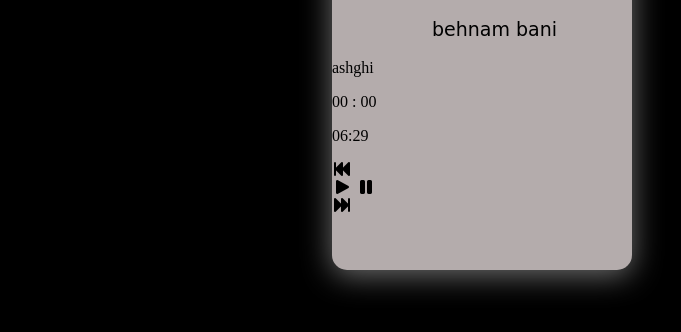
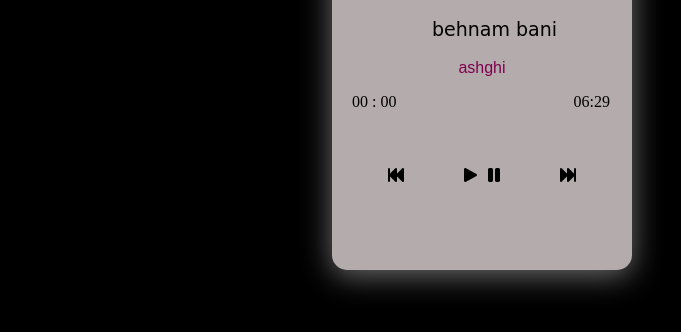
Before and after one commit to alimozafari-3/project-musicPlayer, a plain HTML site: page index.html in a window 1280 px wide. Shown: the part 330-662 px from the top of the page, without its empty margins (308-989 px from the left). Drawn offline with Linux system fonts and the light colour scheme.

Commit message:
add style class p and contorol

```diff
--- a/styel.css
+++ b/styel.css
@@ -107,3 +107,37 @@ body {
     font-weight: 400;
     font-size: 19px;
 }
+
+.p-2 {
+    display: flex;
+    justify-content: center;
+    font-family: sans-serif;
+    color: rgb(128, 0, 79);
+}
+
+.time {
+    display: flex;
+    justify-content: space-between;
+}
+
+.p-3 {
+    margin-left: 20px;
+    margin-top: 0px;
+}
+
+.p-4 {
+    margin-right: 22px;
+    margin-top: 0px;
+}
+
+.zaman {
+    width: 99%;
+}
+
+
+
+.contorol {
+    display: flex;
+    justify-content: space-evenly;
+    margin-top: 40px;
+}
```
